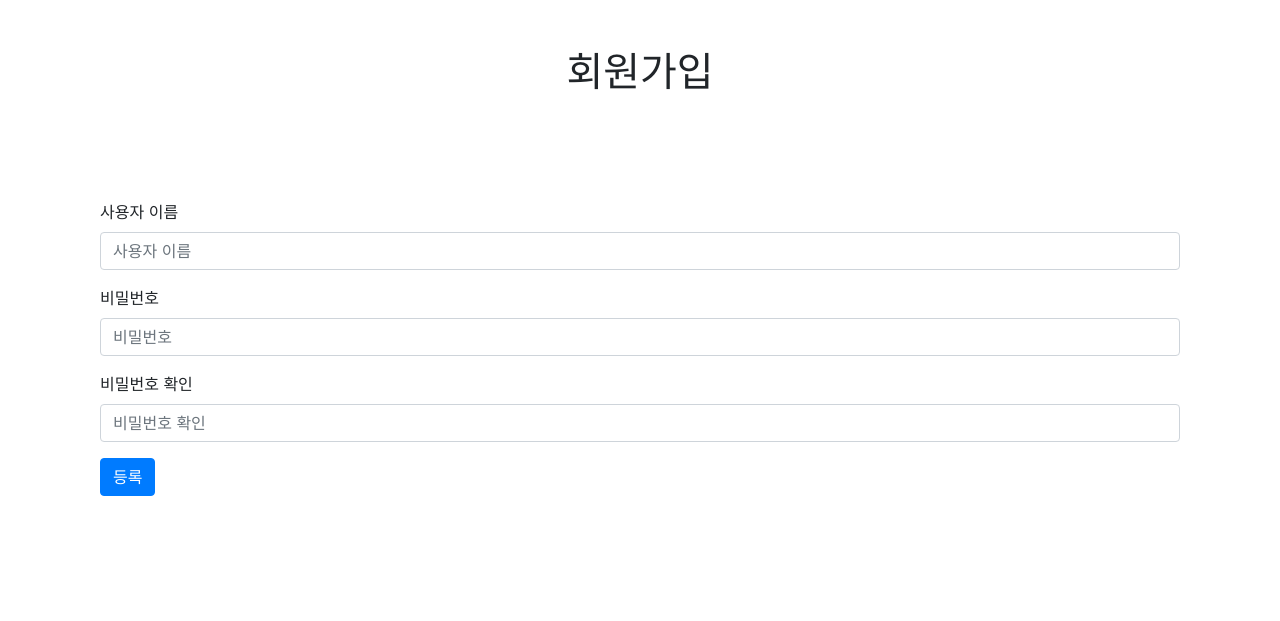
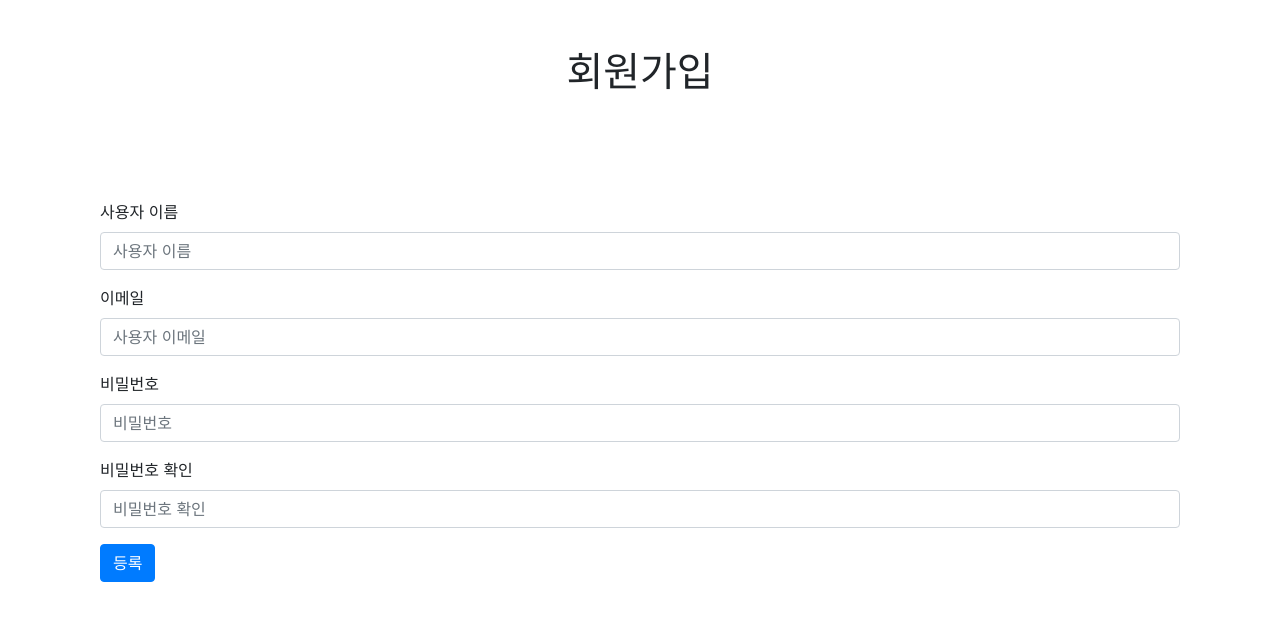
Before and after one commit to diligejy/django, a Django app: template fcdjango/fc_community/fcuser/templates/register.html in a window 1280 px wide. Shown: the top 621 px of the page. Run offline with Django 3.2, Linux system fonts and the light colour scheme; the template is opened without the code that fills it, so the values that code supplies are empty; some libraries are stand-ins or nearby versions.

Commit message:
회원에 field 추가

```diff
--- a/fcdjango/fc_community/fcuser/models.py
+++ b/fcdjango/fc_community/fcuser/models.py
@@ -4,6 +4,7 @@ from django.db import models
 
 class Fcuser(models.Model):
     username = models.CharField(max_length=64, verbose_name = '사용자명')
+    useremail = models.EmailField(max_length=128, verbose_name = '사용자이메일')
     password = models.CharField(max_length=64, verbose_name = '비밀번호')
     registered_dttm = models.DateTimeField(auto_now_add=True, verbose_name='등록시간')
 
--- a/fcdjango/fc_community/fcuser/templates/register.html
+++ b/fcdjango/fc_community/fcuser/templates/register.html
@@ -38,6 +38,10 @@
                     <input type="text" class="form-control" id="username" placeholder="사용자 이름" name="username">
                 </div>
                 <div class="form-group">
+                    <label for="useremail">이메일</label>
+                    <input type="email" class="form-control" id="useremail" placeholder="사용자 이메일" name="useremail">
+                </div>
+                <div class="form-group">
                     <label for="password">비밀번호</label>
                     <input type="password" class="form-control" id="password" placeholder="비밀번호" name="password">
                 </div>
--- a/fcdjango/fc_community/fcuser/views.py
+++ b/fcdjango/fc_community/fcuser/views.py
@@ -10,20 +10,23 @@ def register(request):
         return render(request, 'register.html')
     elif request.method == 'POST':
         username = request.POST.get('username', None)
+        useremail = request.POST.get('useremail', None)
         password = request.POST.get('password', None)
         re_password = request.POST.get('re-password', None)
 
 
         res_data = {}
 
-        if not (username and password and re_password):
+        if not (username and useremail and password and re_password):
             res_data['error'] = '값을 입력해주세요.'
         elif password != re_password:
             res_data['error'] = '비밀번호가 다릅니다.'
         else:
             fcuser = Fcuser(
                 username = username,
+                useremail = useremail,
                 password = make_password(password)
+
             )
 
             fcuser.save()
```
Also changed, not shown: fcdjango/fc_community/db.sqlite3, fcdjango/fc_community/fcuser/migrations/0002_auto_20200415_1113.py (added).
